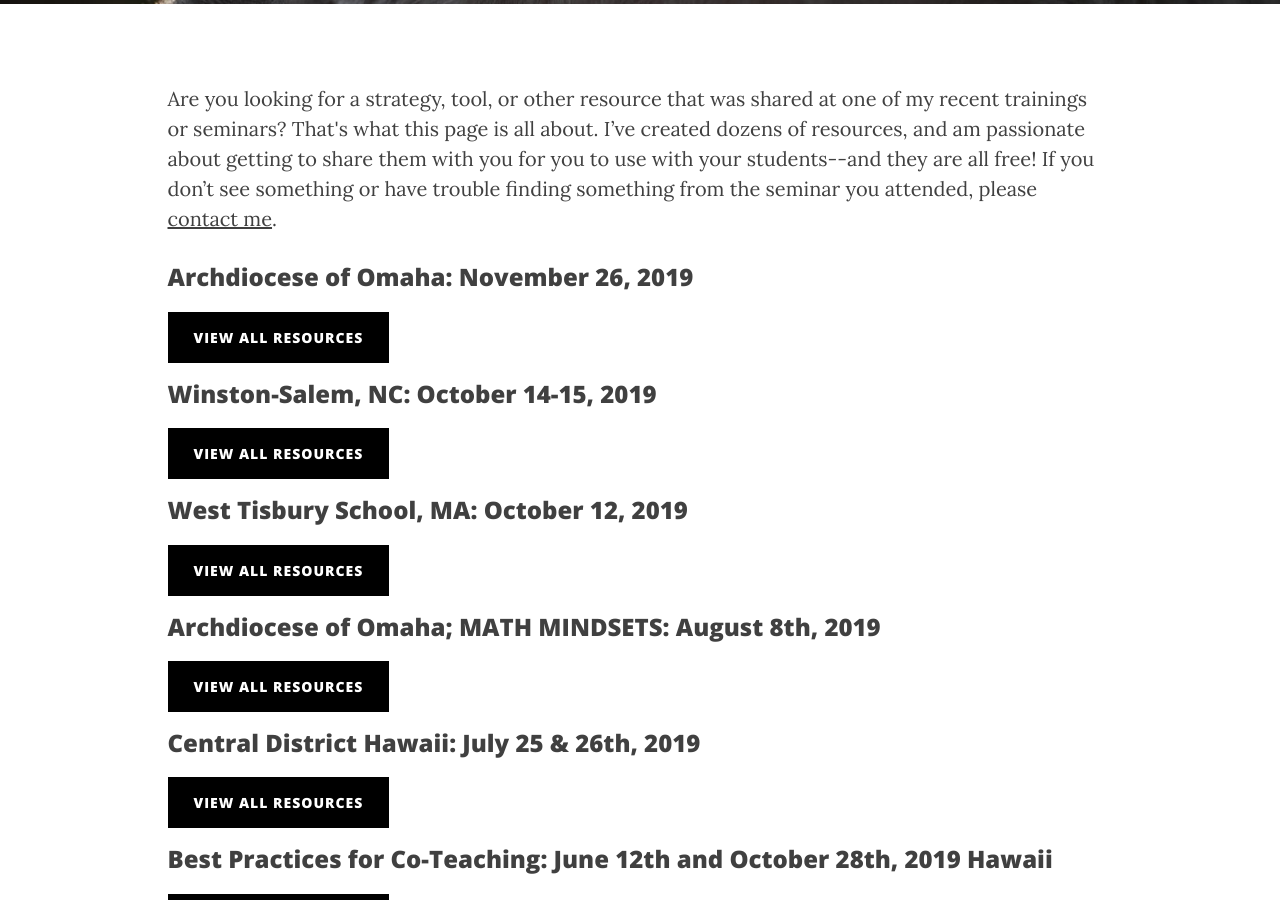
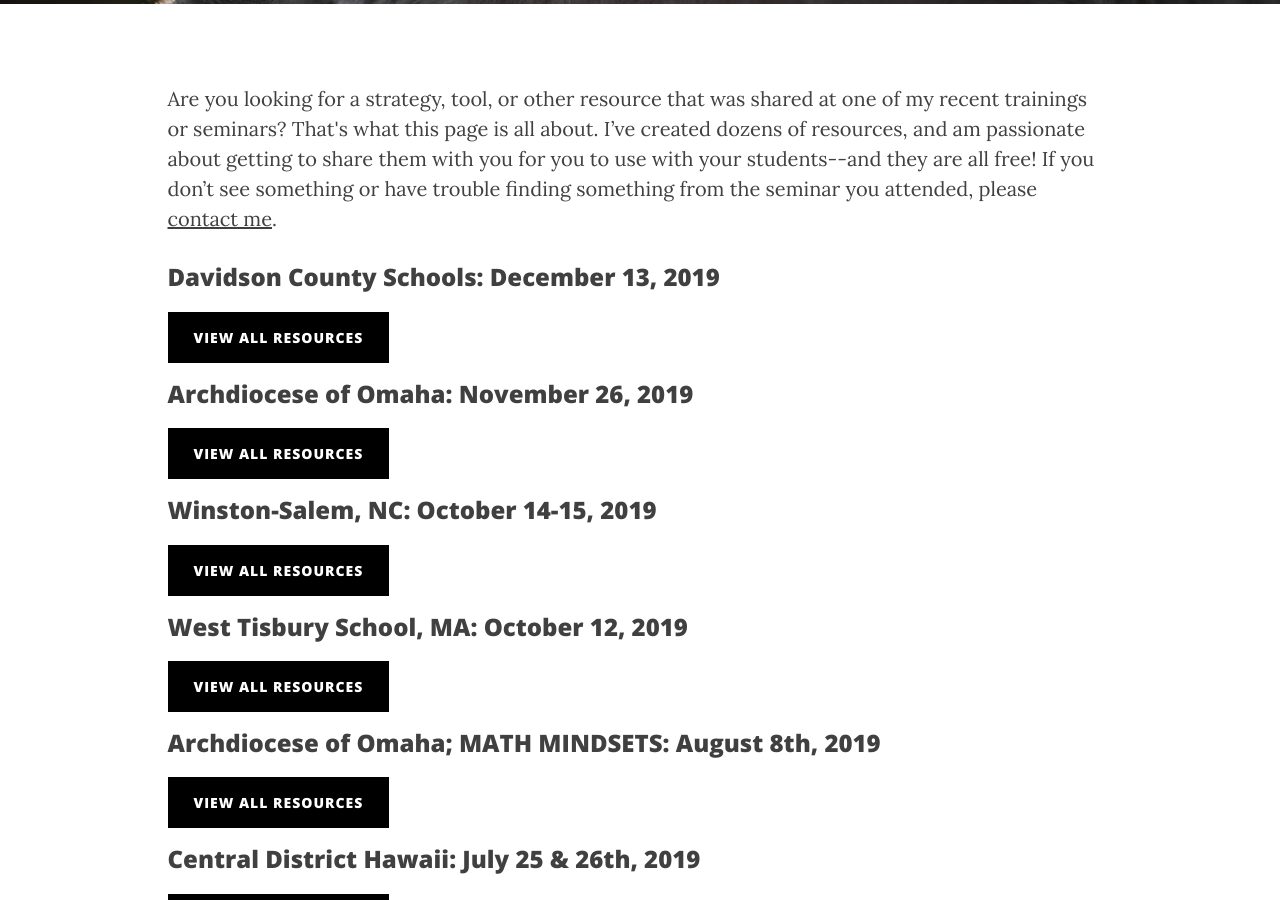
Before and after one commit to iamweswilson/clearlycat, a Jekyll site: the page built from resources.html, in a window 1280 px wide and 900 px high, scrolled down 444 px. Built offline with Jekyll 4.4.1, drawn with Linux system fonts in a browser that asks for light colours; nearby versions of some CDN libraries; comment, search, counter and statistics services are not loaded.

Commit message:
Davidson resources

```diff
--- a/resources.html
+++ b/resources.html
@@ -24,6 +24,12 @@ permalink: /training-resources/
             <div class="col-sm-10 col-sm-push-1">
                 <p>
                     Are you looking for a strategy, tool, or other resource that was shared at one of my  recent trainings or seminars? That's what this page is all about.  I’ve created dozens of resources, and am passionate about getting to share them with you for you to use with your students--and they are all free!  If you don’t see something or have trouble finding something from the seminar you attended, please <a href="/contact/">contact me</a>.
+                </p>
+                <h3> Davidson County Schools: December 13, 2019</h3>
+                <p>
+                    <a href="//drive.google.com/open?id=1y8lmIgN05oSY9wr_2DLftMHrTd06Y10U" class="resource-btn" target="_blank">
+                        View All Resources
+                    </a>
                 </p>
                 <h3>Archdiocese of Omaha: November 26, 2019</h3>
                 <p>
```
